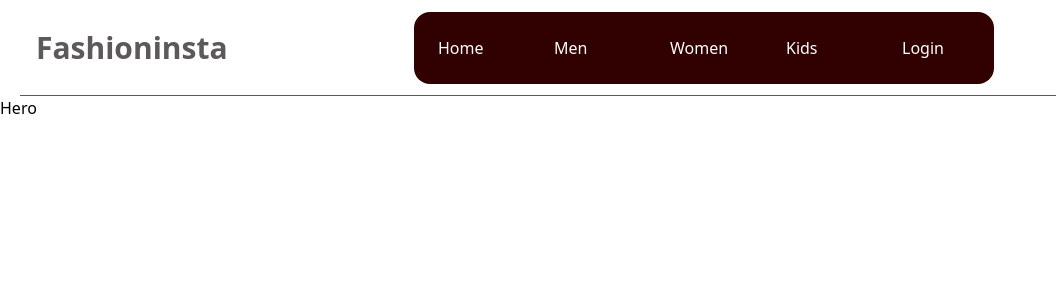
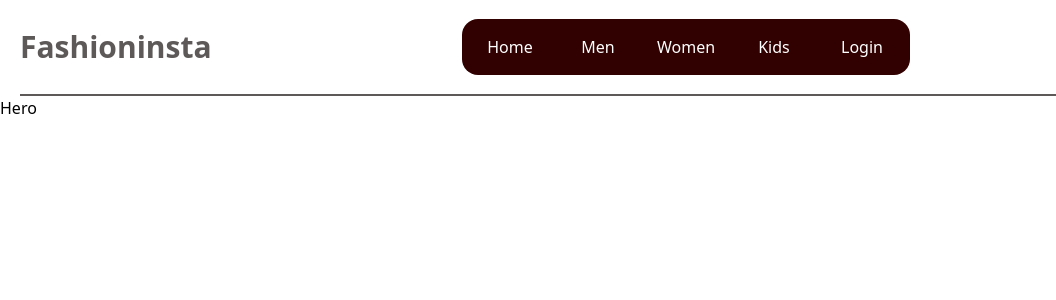
Before and after one commit to MusarrafAM/Fashion-insta-React, a React (Create React App) app: page / in a window 1280 px wide. Shown: the top 300 px of the page, without its empty margins (0-1056 px from the left). Built offline with nearby package versions, Linux system fonts and the light colour scheme.

Commit message:
Add some more responsiveness to the Navbar

```diff
--- a/src/components/Navbar.jsx
+++ b/src/components/Navbar.jsx
@@ -9,14 +9,14 @@ const Navbar = () => {
   };
 
   return (
-    <div className="flex justify-between items-center h-24 max-w-[1240px] mx-auto px-4 text-black border-b border-b-[#5C5958]">
+    <div className="flex justify-between items-center h-24 max-w-[1240px] mx-auto px-4 lg:px-0 text-black border-b-2 border-b-[#5C5958] ">
       <h1 className="w-full text-3xl font-bold text-[#5C5958]">Fashioninsta</h1>
-      <ul className="hidden md:flex bg-[#310000] text-white rounded-2xl lg:mr-[250px] md:mr-[100px]">
-        <li className="pt-4 px-4 m-2 hover:bg-[#FE5F38] rounded-lg min-w-[100px] cursor-pointer">Home</li>
-        <li className="p-4 m-2 hover:bg-[#FE5F38] rounded-lg min-w-[100px] cursor-pointer">Men</li>
-        <li className="p-4 m-2 hover:bg-[#FE5F38] rounded-lg min-w-[100px] cursor-pointer">Women</li>
-        <li className="p-4 m-2 hover:bg-[#FE5F38] rounded-lg min-w-[100px] cursor-pointer">Kids</li>
-        <li className="p-4 m-2 hover:bg-[#FE5F38] rounded-lg min-w-[100px] cursor-pointer">Login</li>
+      <ul className="hidden md:flex bg-[#310000] text-white rounded-2xl lg:mr-[350px] md:mr-[50px] text-center">
+        <li className="p-2 my-2 mr-2 ml-2 hover:bg-[#FE5F38] rounded-lg min-w-[80px] cursor-pointer">Home</li>
+        <li className="p-2 my-2 mr-2 hover:bg-[#FE5F38] rounded-lg min-w-[80px] cursor-pointer">Men</li>
+        <li className="p-2 my-2 mr-2 hover:bg-[#FE5F38] rounded-lg min-w-[80px] cursor-pointer">Women</li>
+        <li className="p-2 my-2 mr-2 hover:bg-[#FE5F38] rounded-lg min-w-[80px] cursor-pointer">Kids</li>
+        <li className="p-2 my-2 mr-2 hover:bg-[#FE5F38] rounded-lg min-w-[80px] cursor-pointer">Login</li>
       </ul>
       <div onClick={handleNav} className="block md:hidden cursor-pointer">
         {/* This size is react icon property */}
```
